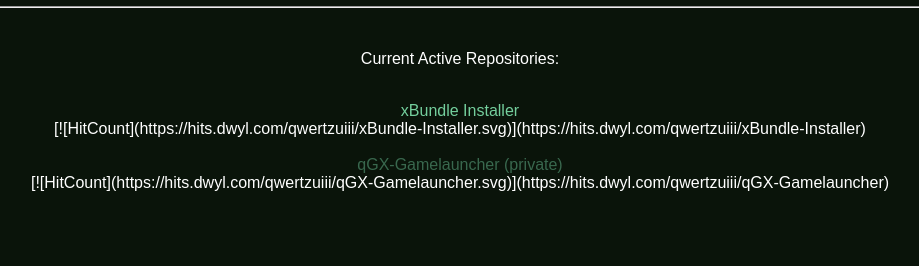
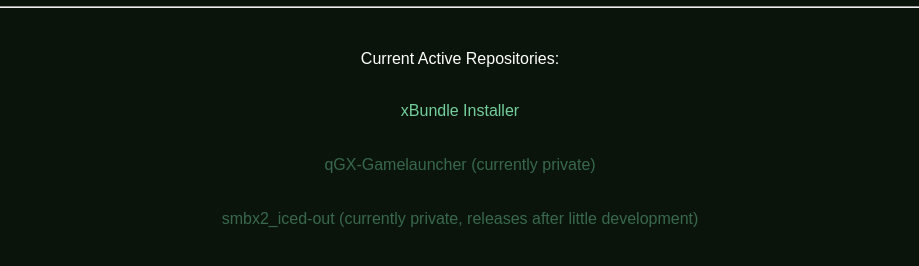
Before and after one commit to qwertzuiii/qwertzuiii, a plain HTML site: page pages/active_repos.html in a window 1280 px wide. Shown: the part 118-384 px from the top of the page, without its empty margins (180-1099 px from the left). Drawn offline with Linux system fonts and the light colour scheme.

Commit message:
Changed hitCount text (invisible) and added new repo

```diff
--- a/index.css
+++ b/index.css
@@ -21,6 +21,7 @@
 
 .repolinks {
     text-decoration: none;
+    user-select: none;
 }
 
 .repolinks#public {
@@ -34,3 +35,8 @@
 .test {
     display: block;
 }
+
+div#hitCount {
+    color: transparent;
+    user-select: none;
+}
--- a/pages/active_repos.html
+++ b/pages/active_repos.html
@@ -14,7 +14,7 @@
     <div class="headlinks">
         <a href="https://github.com/qwertzuiii" class="headlinks">GitHub</a>
 
-        <br><a href="pages/active_repos.html" class="headlinks">Active Repositories</a>
+        <br><a href="#" class="headlinks">Active Repositories</a>
     </div>
     <hr>
     <br>
@@ -22,9 +22,10 @@
     <p>Current Active Repositories:</p>
 
     <br>
-    <a href="https://github.com/qwertzuiii/xBundle-Installer" class="repolinks" id="public">xBundle Installer</a> <div markdown="1">[![HitCount](https://hits.dwyl.com/qwertzuiii/xBundle-Installer.svg)](https://hits.dwyl.com/qwertzuiii/xBundle-Installer)</div>
+    <a href="https://github.com/qwertzuiii/xBundle-Installer" class="repolinks" id="public">xBundle Installer</a> <div id="hitCount" markdown="1">[![HitCount](https://hits.dwyl.com/qwertzuiii/xBundle-Installer.svg)](https://hits.dwyl.com/qwertzuiii/xBundle-Installer)</div>
     <br>
-    <a href="https://github.com/qwertzuiii/qGX-Gamelauncher" class="repolinks" id="private">qGX-Gamelauncher (private)</a> <div markdown="1">[![HitCount](https://hits.dwyl.com/qwertzuiii/qGX-Gamelauncher.svg)](https://hits.dwyl.com/qwertzuiii/qGX-Gamelauncher)</div>
-
+    <a href="https://github.com/qwertzuiii/qGX-Gamelauncher" class="repolinks" id="private">qGX-Gamelauncher (currently private)</a> <div id="hitCount" markdown="1">[![HitCount](https://hits.dwyl.com/qwertzuiii/qGX-Gamelauncher.svg)](https://hits.dwyl.com/qwertzuiii/qGX-Gamelauncher)</div>
+    <br>
+    <a href="https://github.com/codis-team/smbx2_iced-out" class="repolinks" id="private">smbx2_iced-out (currently private, releases after little development)</a> <div id="hitCount" markdown="1">[![HitCount](https://hits.dwyl.com/codis-team/smbx2_iced-out.svg)](https://hits.dwyl.com/codis-team/smbx2_iced-out)</div>
 </body>
 </html>
```
